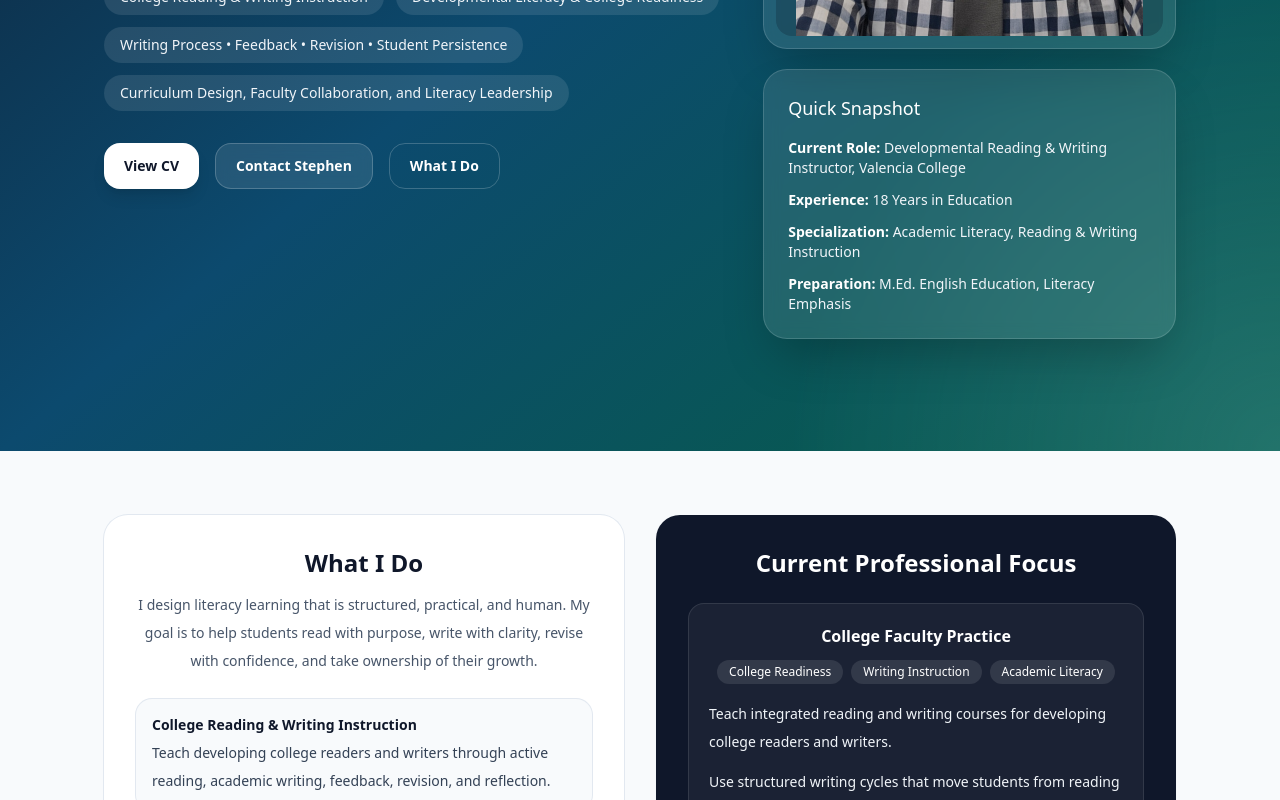
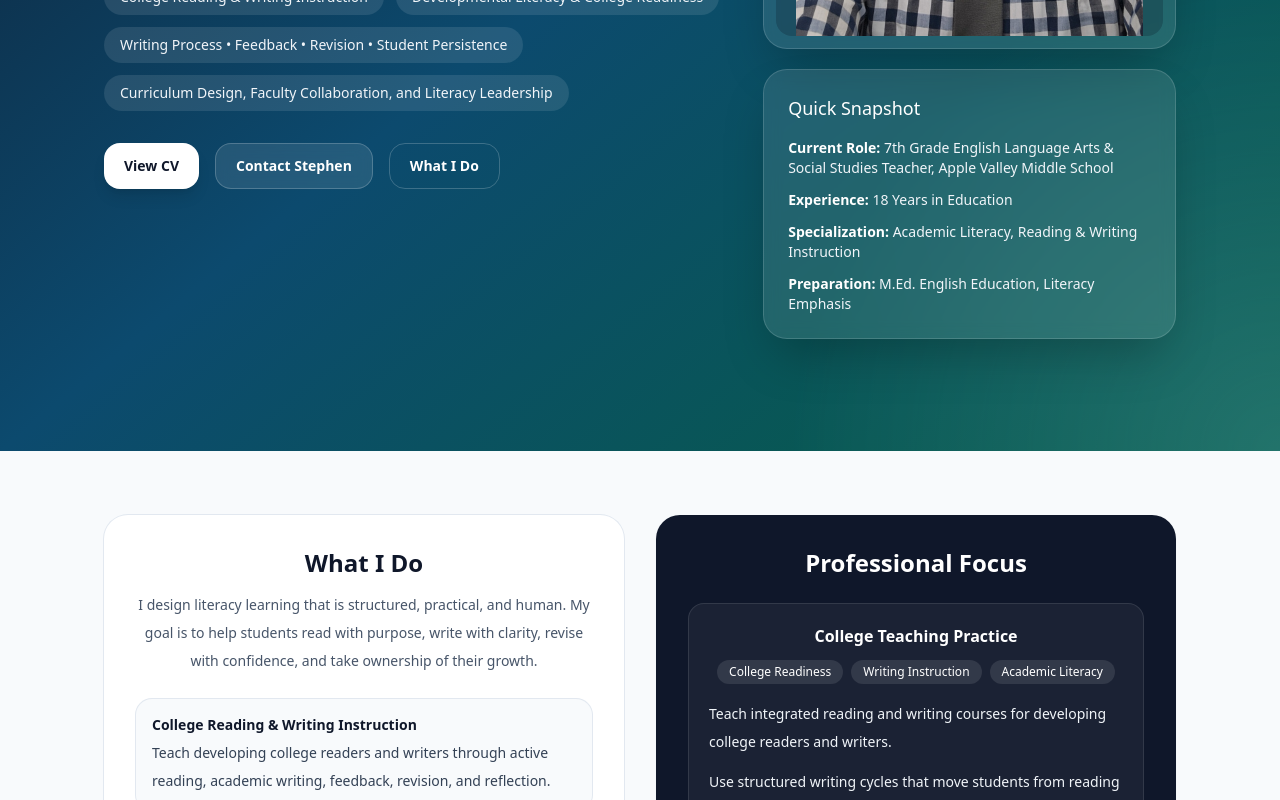
Before and after one commit to profscott311/mrscott-vitae, a Next.js app: page / in a window 1280 px wide. Shown: the part 680-1480 px from the top of the page. Built offline with nearby package versions, Linux system fonts and the light colour scheme.

Commit message:
Update current roles and teaching experiences

```diff
--- a/app/page.jsx
+++ b/app/page.jsx
@@ -31,7 +31,7 @@ export default function ProfessionalPortfolioLandingPage() {
 
   const collegeFocus = [
     {
-      title: "College Faculty Practice",
+      title: "College Teaching Practice",
       tags: ["College Readiness", "Writing Instruction", "Academic Literacy"],
       bullets: [
         "Teach integrated reading and writing courses for developing college readers and writers.",
@@ -71,27 +71,39 @@ export default function ProfessionalPortfolioLandingPage() {
 
   const experience = [
     {
+      role: "7th Grade English Language Arts and Social Studies Teacher",
+      org: "Apple Valley Middle School",
+      location: "Hendersonville, NC",
+      dates: "Aug 2026 – Present",
+      bullets: [
+        "Teach seventh-grade English language arts and social studies through literacy-rich, standards-aligned instruction.",
+        "Design structured learning cycles that connect reading, discussion, writing, collaboration, formative assessment, and reflection.",
+        "Differentiate instruction through teacher-led small groups, collaborative tasks, independent learning modules, and targeted literacy support.",
+        "Use student work and assessment evidence to adjust instruction and help students become more independent readers, writers, and thinkers.",
+      ],
+    },
+    {
       role: "Developmental Reading and Writing Instructor",
       org: "Valencia College",
       location: "Orlando, FL",
-      dates: "Aug 2024 – Present",
+      dates: "Aug 2024 – Summer 2026",
       bullets: [
-        "Teach integrated developmental reading and writing courses focused on college readiness, academic literacy, writing confidence, and student persistence.",
-        "Design recursive learning cycles that connect active reading, annotation, discussion, drafting, feedback, revision, and reflection.",
-        "Support developing college writers through instruction in paragraph structure, essay development, organization, evidence use, explanation, and revision.",
-        "Use consistent feedback and accessible routines to help students understand their growth and take ownership of their work.",
+        "Taught integrated developmental reading and writing courses focused on college readiness, academic literacy, writing confidence, and student persistence.",
+        "Designed recursive learning cycles that connected active reading, annotation, discussion, drafting, feedback, revision, and reflection.",
+        "Supported developing college writers through instruction in paragraph structure, essay development, organization, evidence use, explanation, and revision.",
+        "Used consistent feedback and accessible routines to help students understand their growth and take ownership of their work.",
       ],
     },
     {
       role: "Intensive Reading Teacher",
       org: "Pinecrest Four Corners",
       location: "Orlando, FL",
-      dates: "Aug 2025 – Present",
+      dates: "Aug 2025 – May 2026",
       bullets: [
-        "Teach structured literacy instruction focused on comprehension, vocabulary, written response, fluency, and reading confidence.",
-        "Use student work, assessment evidence, and classroom observation to adjust instruction and provide targeted support.",
-        "Differentiate through small-group teaching, modeling, guided practice, and scaffolded academic routines.",
-        "Collaborate with ELA teachers to align reading support with grade-level standards and student needs.",
+        "Taught structured literacy instruction focused on comprehension, vocabulary, written response, fluency, and reading confidence.",
+        "Used student work, assessment evidence, and classroom observation to adjust instruction and provide targeted support.",
+        "Differentiated through small-group teaching, modeling, guided practice, and scaffolded academic routines.",
+        "Collaborated with ELA teachers to align reading support with grade-level standards and student needs.",
       ],
     },
     {
@@ -286,7 +298,7 @@ export default function ProfessionalPortfolioLandingPage() {
               <div className="rounded-3xl border border-white/15 bg-white/10 p-6 shadow-2xl backdrop-blur">
                 <h2 className="text-lg font-medium">Quick Snapshot</h2>
                 <div className="mt-4 space-y-3 text-sm text-slate-100">
-                  <p><span className="font-semibold text-white">Current Role:</span> Developmental Reading & Writing Instructor, Valencia College</p>
+                  <p><span className="font-semibold text-white">Current Role:</span> 7th Grade English Language Arts & Social Studies Teacher, Apple Valley Middle School</p>
                   <p><span className="font-semibold text-white">Experience:</span> 18 Years in Education</p>
                   <p><span className="font-semibold text-white">Specialization:</span> Academic Literacy, Reading & Writing Instruction</p>
                   <p><span className="font-semibold text-white">Preparation:</span> M.Ed. English Education, Literacy Emphasis</p>
@@ -317,7 +329,7 @@ export default function ProfessionalPortfolioLandingPage() {
           </div>
 
           <div className="rounded-3xl bg-slate-900 p-8 text-white shadow-sm">
-            <h2 className="text-center text-2xl font-semibold">Current Professional Focus</h2>
+            <h2 className="text-center text-2xl font-semibold">Professional Focus</h2>
 
             <div className="mt-6 grid gap-4">
               {collegeFocus.map((focus) => (
```
